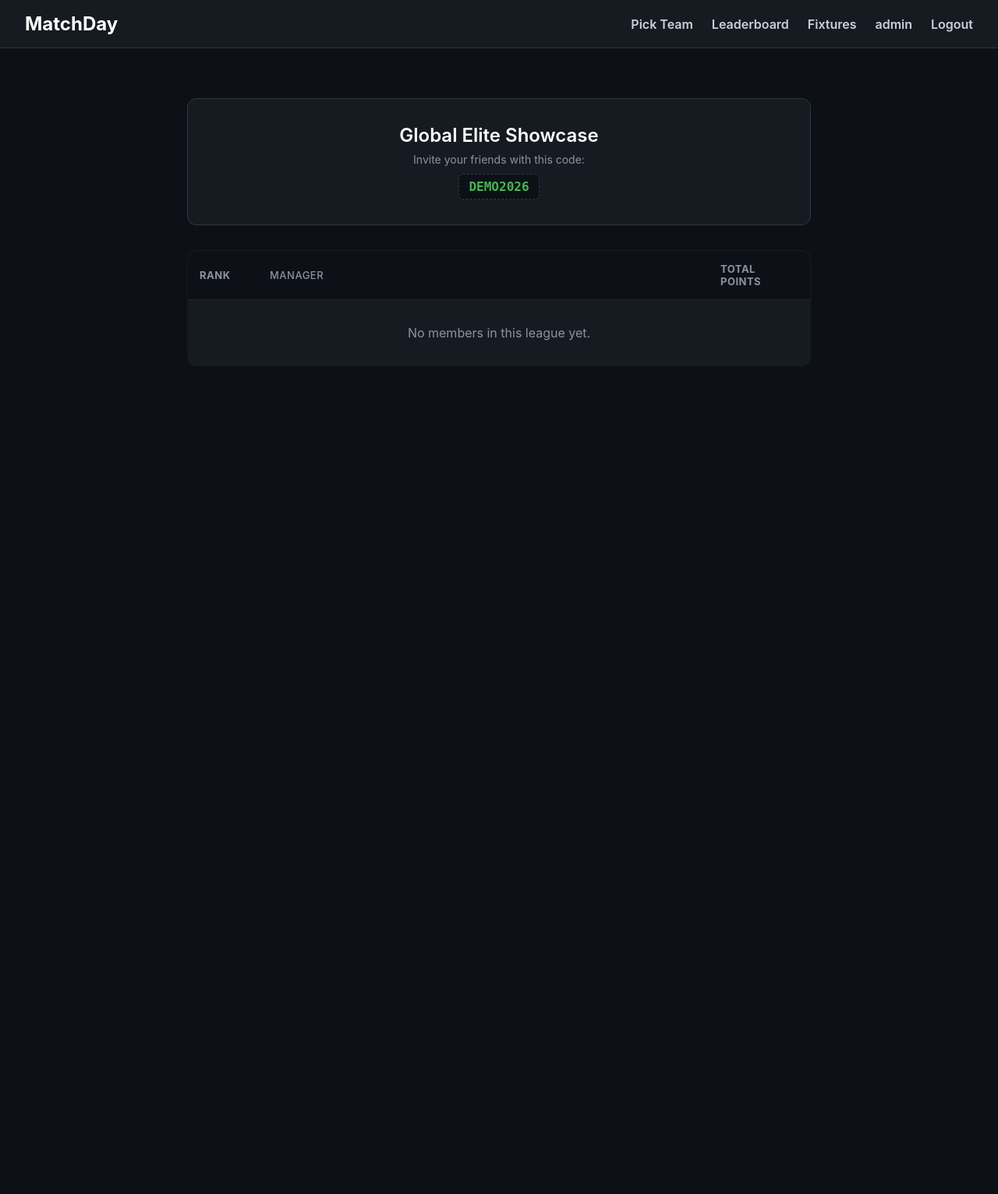
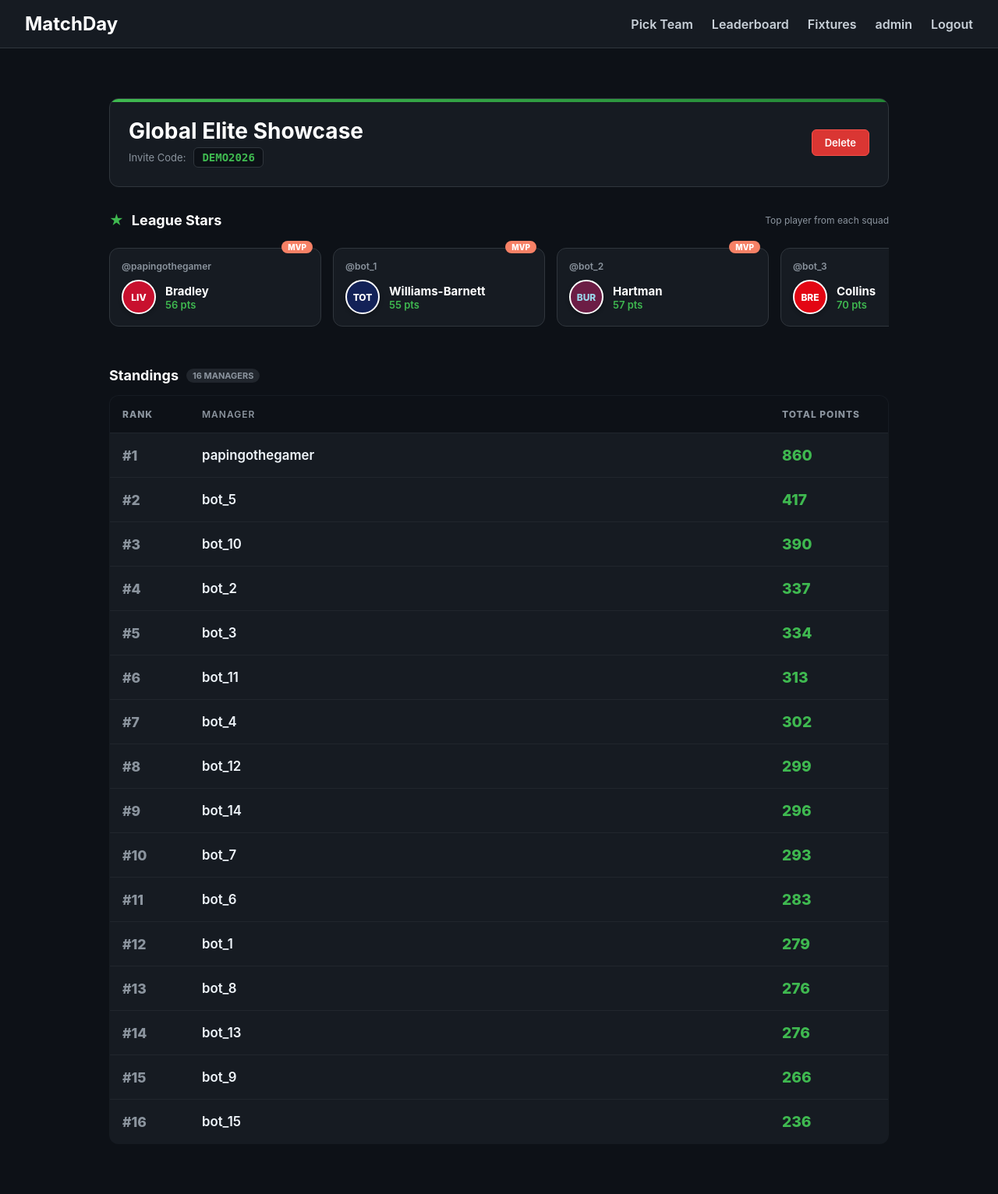
Before and after one commit to papingothegamer/matchday, a Django app: page /leagues/DEMO2026/ in a window 1280 px wide. Shown: the whole page at 78% size. Before the commit the page ends 437 px from the top, so only its background shows below. Run offline with Django 5.2, Linux system fonts and the light colour scheme; a user stored in the database is signed in; data comes from the database, SQL or seed files in the repository; both versions use the stored data as it was after the commit.

Commit message:
feat: enhance league management and UI responsiveness
- Added 'Leave League' and 'Delete League' functionality with specific user permissions.
- Implemented 'League Stars' MVP preview in league detail view to showcase top players from each manager's squad.
- Refined UI for league management with elegant ghost buttons and improved header layouts.
- Fixed performance history chart in user profile to only display data from completed gameweeks.
- Added dynamic 'Closed' state and red styling to the home page deadline banner for elapsed gameweeks.
- Resolved context variable mismatch in the league standings table.

```diff
--- a/core/templates/core/index.html
+++ b/core/templates/core/index.html
@@ -51,8 +51,8 @@
 {% else %}
 
   {% if active_gameweek %}
-  <div class="deadline-banner">
-    <h2 style="font-size:20px;font-weight:700;color:#fff;margin:0;">GW{{ active_gameweek.number }} Deadline</h2>
+  <div class="deadline-banner" style="{% if is_deadline_passed %}background: #cf222e;{% endif %}">
+    <h2 style="font-size:20px;font-weight:700;color:#fff;margin:0;">GW{{ active_gameweek.number }} {% if is_deadline_passed %}Closed{% else %}Deadline{% endif %}</h2>
     <div style="font-size: 1.1rem; font-weight: 600; font-family: monospace;">{{ active_gameweek.deadline|date:"D d M Y, H:i" }}</div>
   </div>
 
--- a/core/templates/core/league_detail.html
+++ b/core/templates/core/league_detail.html
@@ -3,26 +3,85 @@
 
 {% block extra_style %}
 <style>
-.lb-container { max-width: 800px; margin: 0 auto; padding: 2rem 1rem; }
-.league-header { background: #161b22; border: 1px solid #30363d; border-radius: 12px; padding: 2rem; margin-bottom: 2rem; text-align: center; }
-.league-title { font-size: 24px; font-weight: 600; color: #fff; margin-bottom: 8px; }
-.share-code { font-family: monospace; font-size: 16px; font-weight: bold; background: #0d1117; color: #3fb950; padding: 6px 12px; border-radius: 6px; border: 1px dashed #30363d; display: inline-block; margin-top: 10px; }
+.lb-container { max-width: 1000px; margin: 0 auto; padding: 2rem 1rem; }
+.league-header { background: #161b22; border: 1px solid #30363d; border-radius: 12px; padding: 1.5rem; margin-bottom: 2rem; position: relative; overflow: hidden; }
+.league-header::before { content: ''; position: absolute; top: 0; left: 0; width: 100%; height: 4px; background: linear-gradient(90deg, #3fb950, #238636); }
+.league-title { font-size: 28px; font-weight: 700; color: #fff; margin-bottom: 4px; }
+.share-code { font-family: monospace; font-size: 14px; font-weight: 700; background: #0d1117; color: #3fb950; padding: 4px 10px; border-radius: 6px; border: 1px solid #30363d; display: inline-block; }
 .standings-table { width: 100%; border-collapse: collapse; background: #161b22; border: 1px solid #30363d; border-radius: 12px; overflow: hidden; }
-.standings-table th, .standings-table td { padding: 15px; text-align: left; border-bottom: 1px solid #21262d; }
-.standings-table th { background: #0d1117; color: #8b949e; font-size: 13px; text-transform: uppercase; letter-spacing: 0.5px; }
-.standings-table tr:last-child td { border-bottom: none; }
-.rank-col { width: 60px; font-weight: bold; color: #8b949e; text-align: center; }
-.pts-col { width: 100px; font-weight: bold; color: #3fb950; text-align: right; }
-.user-col { font-weight: 500; color: #e6e6e6; }
+.standings-table th, .standings-table td { padding: 16px; text-align: left; border-bottom: 1px solid #21262d; }
+.standings-table th { background: #0d1117; color: #8b949e; font-size: 12px; text-transform: uppercase; letter-spacing: 1px; }
+.rank-col { width: 70px; font-weight: 800; color: #8b949e; text-align: center; font-size: 1.1rem; }
+.pts-col { width: 120px; font-weight: 800; color: #3fb950; text-align: right; font-size: 1.2rem; }
+.user-col { font-weight: 600; color: #f0f6fc; font-size: 1.05rem; }
+
+/* MVP Section Styling */
+.mvp-scroll { display: flex; gap: 15px; overflow-x: auto; padding: 10px 0 20px 0; scrollbar-width: none; -ms-overflow-style: none; }
+.mvp-scroll::-webkit-scrollbar { display: none; }
+.mvp-card { flex: 0 0 240px; background: #161b22; border: 1px solid #30363d; border-radius: 12px; padding: 15px; position: relative; transition: transform 0.2s; }
+.mvp-card:hover { transform: translateY(-5px); border-color: #3fb950; }
+.mvp-badge { position: absolute; top: -10px; right: 10px; background: #f78166; color: #fff; font-size: 10px; font-weight: 800; padding: 2px 8px; border-radius: 10px; text-transform: uppercase; }
+.manager-name { font-size: 12px; color: #8b949e; margin-bottom: 10px; font-weight: 600; }
+.player-info { display: flex; align-items: center; gap: 12px; }
+.player-jersey { width: 40px; height: 40px; border-radius: 50%; display: flex; align-items: center; justify-content: center; font-size: 12px; font-weight: 800; border: 2px solid #fff; box-shadow: 0 2px 5px rgba(0,0,0,0.3); }
+
+/* Elegant Buttons */
+.btn-ghost { background: transparent; color: #8b949e; border: 1px solid #30363d; padding: 8px 16px; border-radius: 6px; text-decoration: none; font-size: 13px; font-weight: 600; transition: 0.2s; }
+.btn-ghost:hover { border-color: #f85149; color: #f85149; background: rgba(248, 81, 73, 0.05); }
+.btn-danger-solid { background: #da3633; color: #fff; border: 1px solid #f85149; padding: 8px 16px; border-radius: 6px; text-decoration: none; font-size: 13px; font-weight: 600; transition: 0.2s; }
+.btn-danger-solid:hover { background: #b62324; }
 </style>
 {% endblock %}
 
 {% block content %}
 <div class="lb-container">
   <div class="league-header">
-    <div class="league-title">{{ league.name }}</div>
-    <div style="color: #8b949e; font-size: 14px;">Invite your friends with this code:</div>
-    <div class="share-code">{{ league.code }}</div>
+    <div style="display: flex; justify-content: space-between; align-items: center;">
+        <div>
+            <div class="league-title">{{ league.name }}</div>
+            <div style="display:flex; align-items:center; gap:10px;">
+                <span style="color: #8b949e; font-size: 13px;">Invite Code:</span>
+                <span class="share-code">{{ league.code }}</span>
+            </div>
+        </div>
+        <div style="display: flex; gap: 12px;">
+            {% if is_member %}
+                <a href="{% url 'leave_league' league.code %}" class="btn-ghost">Leave League</a>
+            {% endif %}
+            {% if request.user == league.created_by %}
+                <a href="{% url 'delete_league' league.code %}" class="btn-danger-solid" onclick="return confirm('Delete this league permanently?')">Delete</a>
+            {% endif %}
+        </div>
+    </div>
+  </div>
+
+  {% if mvps %}
+  <div style="margin-bottom: 2rem;">
+      <h3 style="color: #fff; font-size: 18px; margin-bottom: 15px; display: flex; align-items: center; gap: 10px;">
+          <span style="color: #3fb950;">★</span> League Stars
+          <span style="font-size: 12px; color: #8b949e; font-weight: normal; margin-left: auto;">Top player from each squad</span>
+      </h3>
+      <div class="mvp-scroll">
+          {% for mvp in mvps %}
+          <div class="mvp-card">
+              <div class="mvp-badge">MVP</div>
+              <div class="manager-name">@{{ mvp.manager }}</div>
+              <div class="player-info">
+                  <div class="player-jersey" style="background: {{ mvp.color }}; color: {{ mvp.color2 }};">{{ mvp.team }}</div>
+                  <div>
+                      <div style="color: #fff; font-weight: 700; font-size: 15px;">{{ mvp.player }}</div>
+                      <div style="color: #3fb950; font-size: 13px; font-weight: 600;">{{ mvp.pts }} pts</div>
+                  </div>
+              </div>
+          </div>
+          {% endfor %}
+      </div>
+  </div>
+  {% endif %}
+
+  <div style="display:flex; align-items:center; gap:10px; margin-bottom: 15px;">
+      <h3 style="color: #fff; font-size: 18px; margin:0;">Standings</h3>
+      <span style="background: #21262d; color: #8b949e; font-size: 11px; padding: 2px 8px; border-radius: 10px; font-weight: 700;">{{ rankings|length }} MANAGERS</span>
   </div>
 
   <table class="standings-table">
@@ -34,11 +93,11 @@
       </tr>
     </thead>
     <tbody>
-      {% for pos in standings %}
+      {% for pos in rankings %}
       <tr>
-        <td class="rank-col">#{{ forloop.counter }}</td>
-        <td class="user-col">{{ pos.user }}</td>
-        <td class="pts-col">{{ pos.points }}</td>
+        <td class="rank-col">#{{ pos.rank }}</td>
+        <td class="user-col">{{ pos.user.username }}</td>
+        <td class="pts-col">{{ pos.total }}</td>
       </tr>
       {% empty %}
       <tr>
--- a/core/urls.py
+++ b/core/urls.py
@@ -18,4 +18,6 @@ urlpatterns = [
     path('leagues/create/', views.create_league, name='create_league'),
     path('leagues/join/', views.join_league, name='join_league'),
     path('leagues/<str:code>/', views.league_detail, name='league_detail'),
+    path('leagues/<str:code>/leave/', views.leave_league, name='leave_league'),
+    path('leagues/<str:code>/delete/', views.delete_league, name='delete_league'),
 ]
--- a/core/views.py
+++ b/core/views.py
@@ -5,6 +5,7 @@ from django.contrib.auth.decorators import login_required, user_passes_test
 from django.http import JsonResponse
 from django.views.decorators.csrf import csrf_exempt
 from django.db.models import Sum
+from django.utils import timezone
 import json
 import math
 from .models import Team, Player, Gameweek, Match, FantasyTeam, FantasyPick, PlayerStat, League, LeagueMember, Notification
@@ -61,10 +62,15 @@ def index(request):
             prev_team = FantasyTeam.objects.filter(user=request.user, gameweek=prev_gw).first()
             if prev_team: prev_points = prev_team.total_points
 
+    is_deadline_passed = False
+    if active_gw:
+        is_deadline_passed = timezone.now() > active_gw.deadline
+
     context = {
         'num_teams': Team.objects.count(),
         'num_players': Player.objects.count(),
         'active_gameweek': active_gw,
+        'is_deadline_passed': is_deadline_passed,
         'recent_matches': Match.objects.filter(is_played=True).order_by('-gameweek__number', '-match_date')[:5],
         'user_team': user_team,
         'picks': picks,
@@ -110,14 +116,38 @@ def league_detail(request, code):
     league = get_object_or_404(League, code=code)
     members = LeagueMember.objects.filter(league=league).select_related('user')
     rankings = []
+    mvps = []
     for member in members:
         teams = FantasyTeam.objects.filter(user=member.user)
         total = teams.aggregate(t=Sum('total_points'))['t'] or 0
         gw_scores = list(teams.order_by('gameweek__number').values_list('total_points', flat=True))
         rankings.append({'user': member.user, 'total': total, 'gw_scores': gw_scores[-5:]})
+
+        # MVP Logic: Top player in their current squad
+        latest_team = teams.order_by('-gameweek__number').first()
+        if latest_team:
+            top_player = Player.objects.filter(fantasy_picks__fantasy_team=latest_team).annotate(total_pts=Sum('stats__fantasy_points')).order_by('-total_pts').first()
+            if top_player:
+                mvps.append({
+                    'manager': member.user.username,
+                    'player': top_player.display_name,
+                    'pts': top_player.total_pts or 0,
+                    'pos': top_player.position,
+                    'team': top_player.team.short_name,
+                    'color': top_player.team.primary_color,
+                    'color2': top_player.team.secondary_color
+                })
+
     rankings.sort(key=lambda x: x['total'], reverse=True)
     for i, r in enumerate(rankings): r['rank'] = i + 1
-    return render(request, 'core/league_detail.html', {'league': league, 'rankings': rankings, 'is_member': request.user.is_authenticated and members.filter(user=request.user).exists()})
+
+    context = {
+        'league': league,
+        'rankings': rankings,
+        'mvps': mvps,
+        'is_member': request.user.is_authenticated and members.filter(user=request.user).exists()
+    }
+    return render(request, 'core/league_detail.html', context)
 
 @login_required
 def get_notifications(request):
@@ -186,6 +216,19 @@ def join_league(request):
     return render(request, 'core/join_league.html')
 
 @login_required
+def leave_league(request, code):
+    league = get_object_or_404(League, code=code)
+    LeagueMember.objects.filter(league=league, user=request.user).delete()
+    return redirect('leaderboard')
+
+@login_required
+def delete_league(request, code):
+    league = get_object_or_404(League, code=code)
+    if league.created_by == request.user:
+        league.delete()
+    return redirect('leaderboard')
+
+@login_required
 def leaderboard(request):
     from django.contrib.auth.models import User
     from django.db.models import Sum
@@ -208,7 +251,12 @@ def leaderboard(request):
 
 @login_required
 def user_profile(request):
-    teams = FantasyTeam.objects.filter(user=request.user).order_by('gameweek__number')
+    active_gw = Gameweek.objects.filter(is_active=True).first()
+    active_num = active_gw.number if active_gw else 99
+
+    # Only show teams from completed gameweeks in the history chart
+    teams = FantasyTeam.objects.filter(user=request.user, gameweek__number__lt=active_num).order_by('gameweek__number')
+
     total_points = sum(t.total_points for t in teams)
     history_data = [{'gw': t.gameweek.number, 'pts': t.total_points} for t in teams]
     user_leagues = LeagueMember.objects.filter(user=request.user).select_related('league')
```
Also changed, not shown: db.sqlite3.
